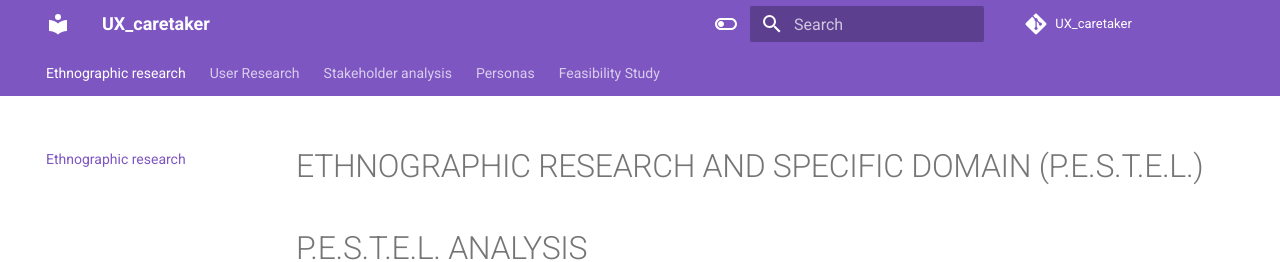
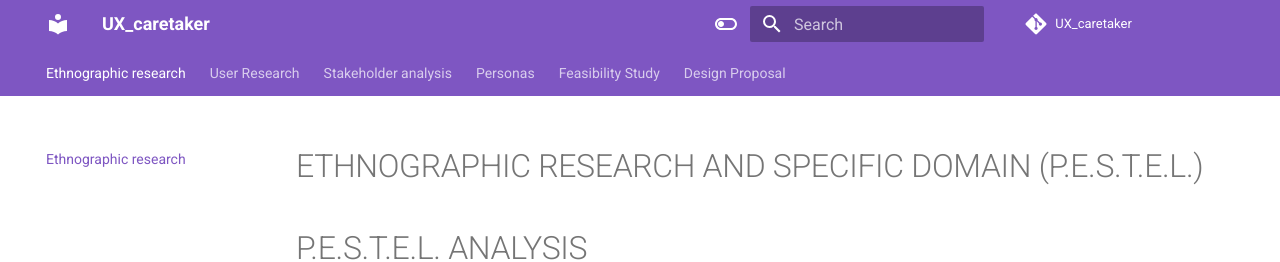
Before and after one commit to teragramgius/GherryPlus, an MkDocs documentation site: the page built from docs/index.md, in a window 1280 px wide and 900 px high. Shown: the top 262 px of the window. Built offline with MkDocs 1.6.1 and Material for MkDocs 9.7.7, drawn with Linux system fonts in a browser that asks for light colours; comment, search, counter and statistics services are not loaded; the version menu is left out.

Commit message:
Update mkdocs.yml

```diff
--- a/mkdocs.yml
+++ b/mkdocs.yml
@@ -8,6 +8,7 @@ nav:
     - Stakeholder analysis: stakeholders.md
     - Personas: personas.md
     - Feasibility Study: feasibilitystudy.md
+    - Design Proposal: designproposal.md
 
 site_author: Trenchi, Alessandra - Grieco, Giusy - Casado, Juan Pablo
 site_description: documentation for the UX project
```
